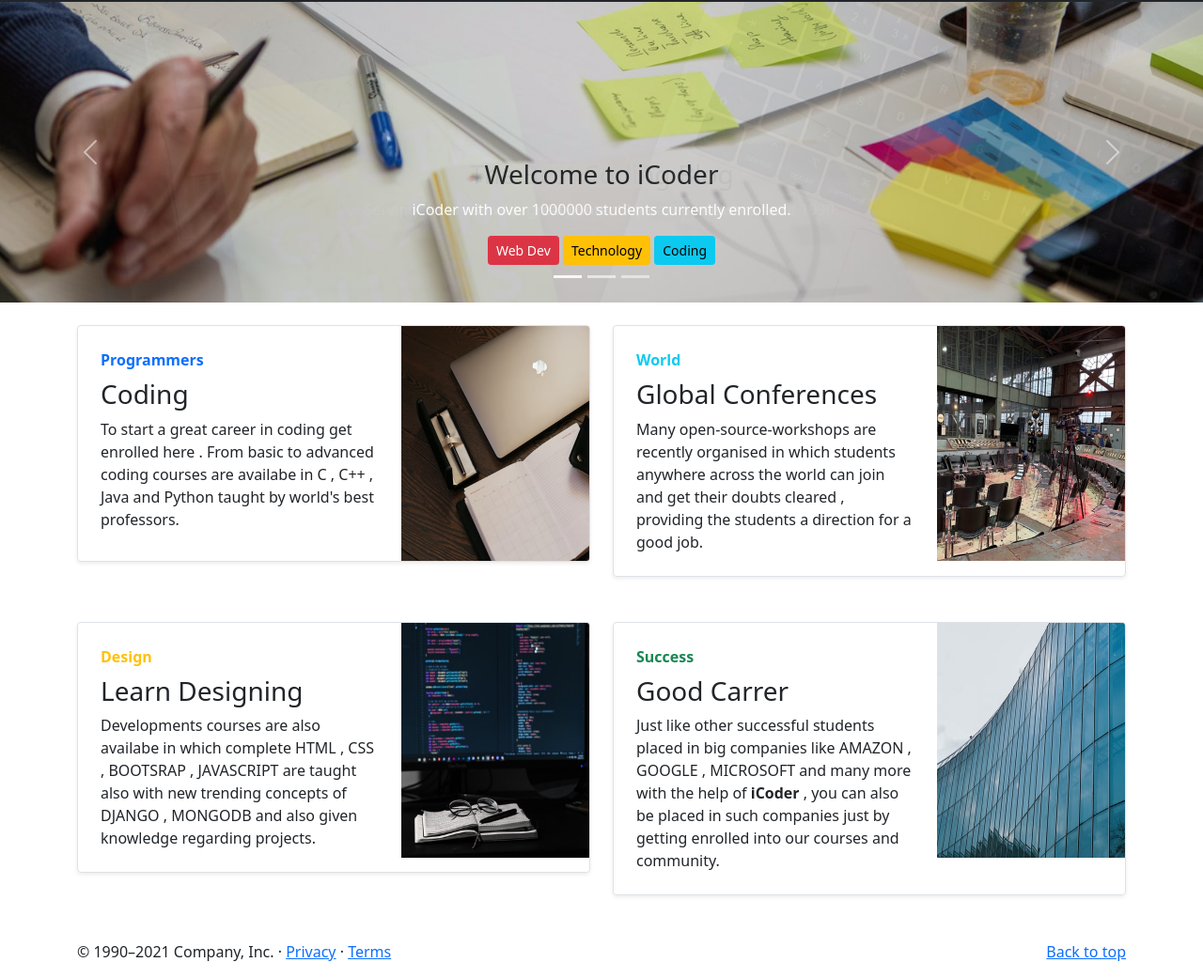
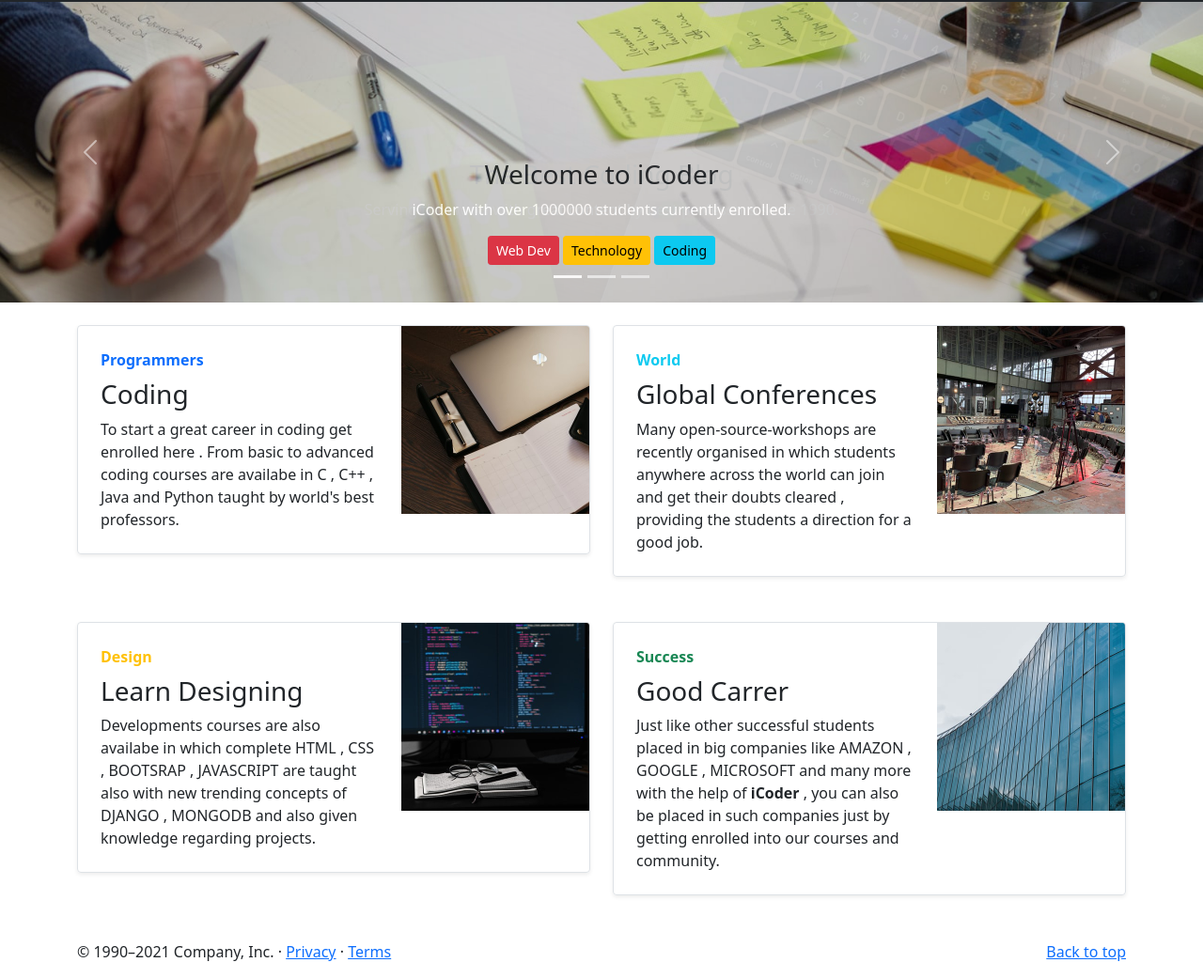
Before and after one commit to bhagwat7540/iCoder, a plain HTML site: page index.html in a window 1280 px wide. Shown: the part 54-1095 px from the top of the page at 94% size. Drawn offline with nearby package versions, Linux system fonts and the light colour scheme.

Commit message:
Update index.html

```diff
--- a/index.html
+++ b/index.html
@@ -188,7 +188,7 @@ SignUp
           <p class="card-text mb-auto my-2">To start a great career in coding get enrolled here . From basic to advanced coding courses are availabe in C , C++ , Java and Python taught by world's best professors.</p>
         </div>
         <div class="col-auto d-none d-lg-block">
-          <img src="box1.jpg" width="200" height="250" alt="">
+          <img src="box1.jpg" width="200" height="250" class="img-fluid img-cover" alt="">
         </div>
       </div>
     </div>
@@ -200,7 +200,7 @@ SignUp
           <p class="mb-auto my-2">Many open-source-workshops are recently organised in which students anywhere across the world can join and get their doubts cleared , providing the students a direction for a good job.</p>
         </div>
         <div class="col-auto d-none d-lg-block">
-          <img src="box2.jpg" width="200" height="250" alt="">
+          <img src="box2.jpg" width="200" height="250" class="img-fluid img-cover" alt="">
         </div>
       </div>
     </div>
@@ -217,7 +217,7 @@ SignUp
           <p class="card-text mb-auto my-2">Developments courses are also availabe in which complete HTML , CSS , BOOTSRAP , JAVASCRIPT are taught also with new trending concepts of DJANGO , MONGODB and also given knowledge regarding projects.</p>
         </div>
         <div class="col-auto d-none d-lg-block">
-          <img src="box3.jpg" width="200" height="250" alt="">
+          <img src="box3.jpg" width="200" height="250" class="img-fluid img-cover" alt="">
         </div>
       </div>
     </div>
@@ -229,7 +229,7 @@ SignUp
           <p class="mb-auto my-2">Just like other successful students placed in big companies like AMAZON , GOOGLE , MICROSOFT and many more with the help of <strong>iCoder</strong> , you can also be placed in such companies just by getting enrolled into our courses and community.</p>
         </div>
         <div class="col-auto d-none d-lg-block">
-          <img src="box4.jpg" width="200" height="250" alt="">
+          <img src="box4.jpg" width="200" height="250" class="img-fluid img-cover" alt="">
         </div>
       </div>
     </div>
```
